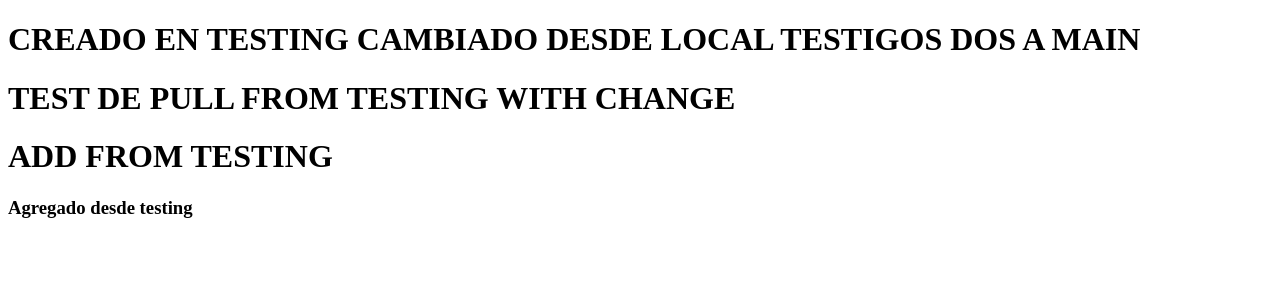
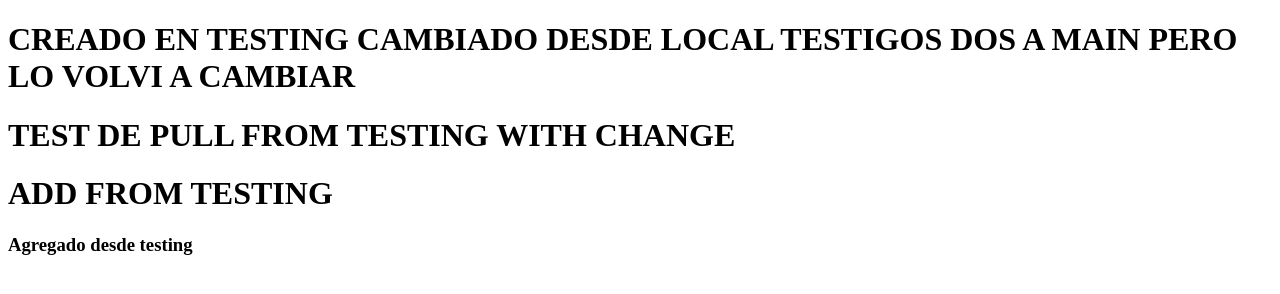
Before and after one commit to DEAMBROGGI/example-git-, a plain HTML site: page index.html in a window 1280 px wide. Drawn offline with Linux system fonts and the light colour scheme.

Commit message:
change commit

```diff
--- a/index.html
+++ b/index.html
@@ -8,7 +8,7 @@
 </head>
 <body>
 
-    <h1>CREADO EN TESTING CAMBIADO DESDE LOCAL TESTIGOS DOS A MAIN</h1>
+    <h1>CREADO EN TESTING CAMBIADO DESDE LOCAL TESTIGOS DOS A MAIN PERO LO VOLVI A CAMBIAR</h1>
     <h1>TEST DE PULL FROM TESTING WITH CHANGE</h1>
     <h1>ADD FROM TESTING</h1>
     <h3>Agregado desde testing</h3>
```
